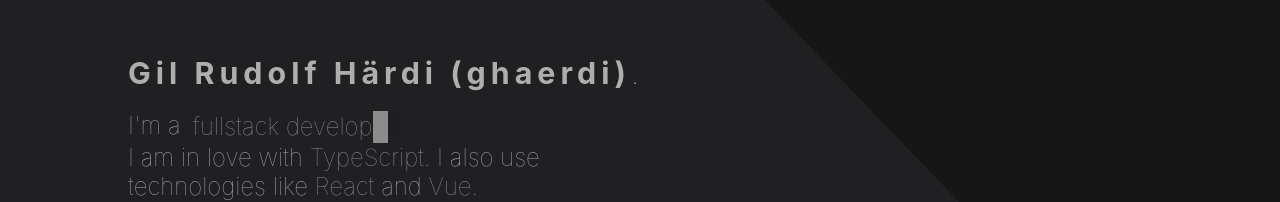
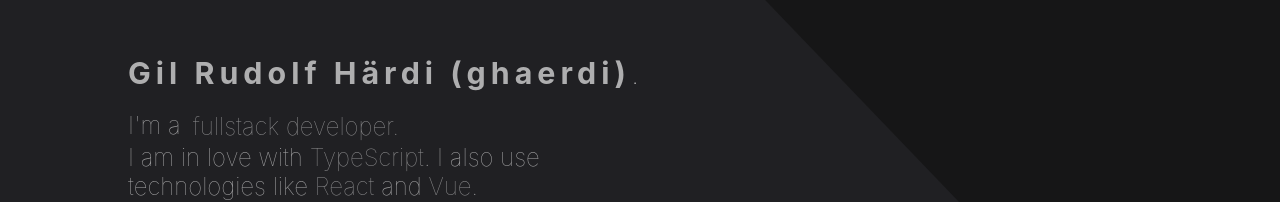
Before and after one commit to buttercubz/ghaerdi, a Nuxt app: page /me in a window 1280 px wide. Shown: the part 197-399 px from the top of the page. Built offline with nearby package versions, Linux system fonts and the light colour scheme.

Commit message:
add: delay to the typing animation

```diff
--- a/pages/me.vue
+++ b/pages/me.vue
@@ -56,6 +56,7 @@
     position: relative;
     top: 0;
     animation: slide 9s steps(3) infinite;
+    animation-delay: .5s;
   }
 
   @keyframes slide {
@@ -78,6 +79,7 @@
     border-left: solid 15px var(--white-color);
     background-color: var(--secondary-background-color);
     animation: typing 3s steps(20) infinite;
+    animation-delay: .5s;
   }
 
   @keyframes typing {
```
